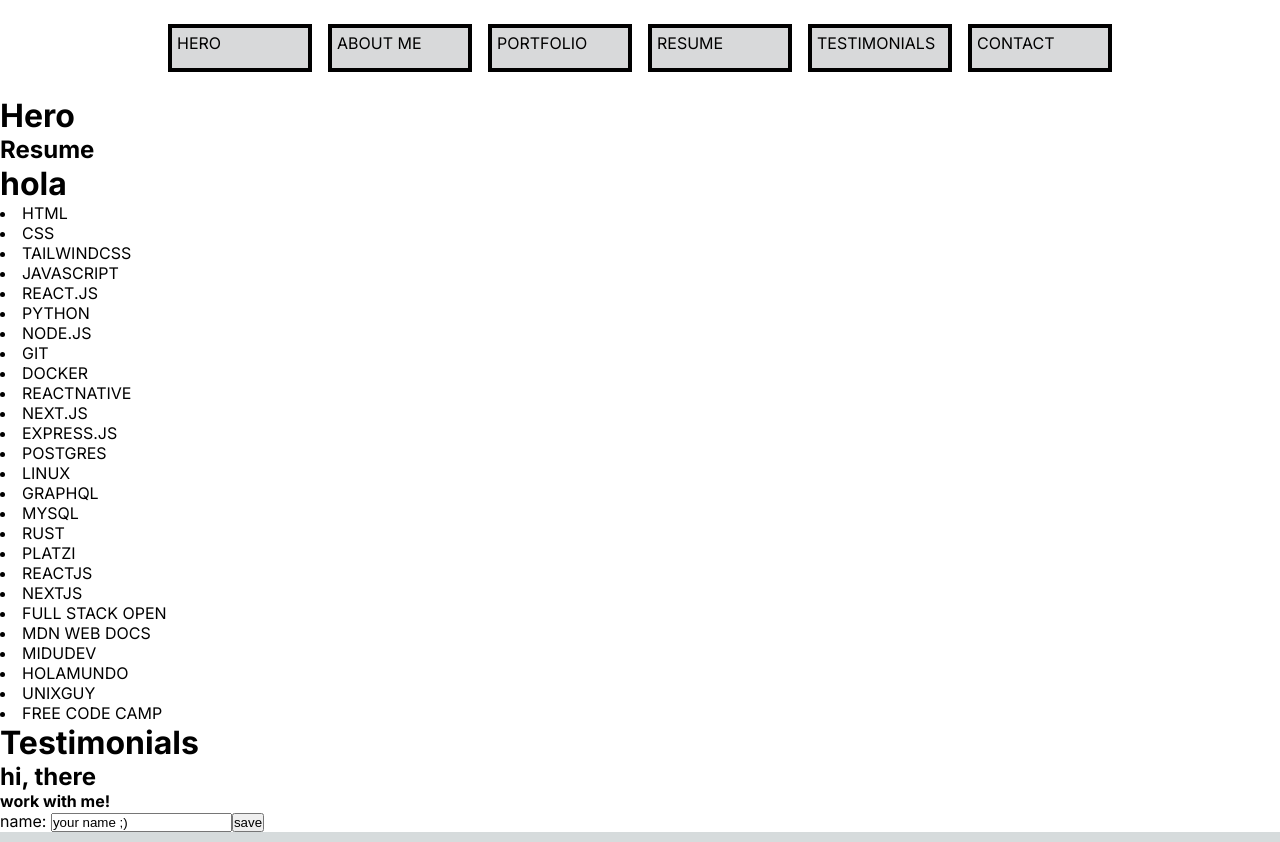
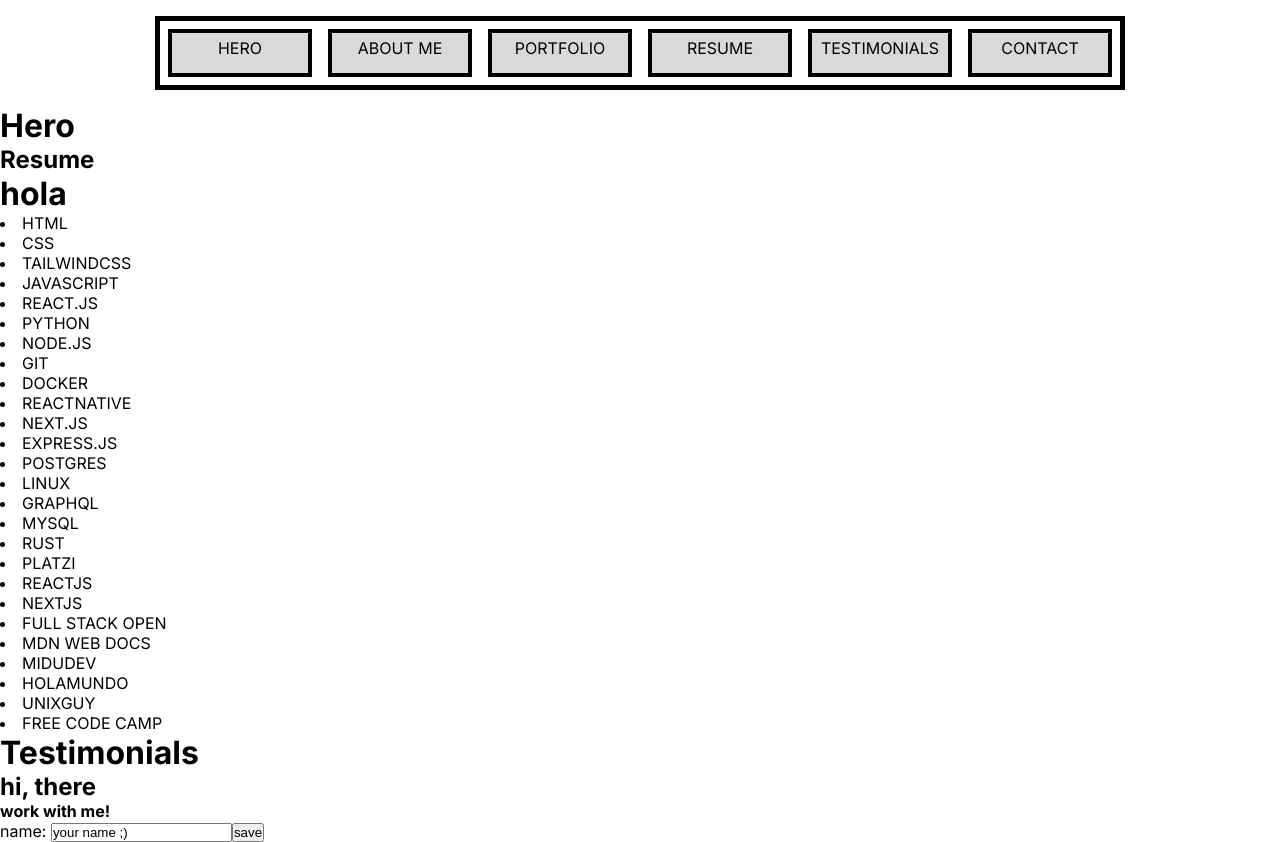
Before and after one commit to abudsistem/portfolio, a Next.js app: page / in a window 1280 px wide. Built offline with nearby package versions, Linux system fonts and the light colour scheme.

Commit message:
nav items

```diff
--- a/app/components/layout/navbar/page.js
+++ b/app/components/layout/navbar/page.js
@@ -4,7 +4,7 @@
 export default function Navbar() {
     return(
             <nav className={`${styles.navBar}`}>
-                <ul>
+                <ul className={`${styles.navContainer}`}>
                     <li className={`${styles.navItem}`}>
                         <Link href='/hero'>
                             HERO
--- a/app/page.module.css
+++ b/app/page.module.css
@@ -27,5 +27,5 @@
   margin: .5rem;
   height: 3rem;
   width: 9rem;
-  text-align: center;
+  justify-content: center;
 }
```
